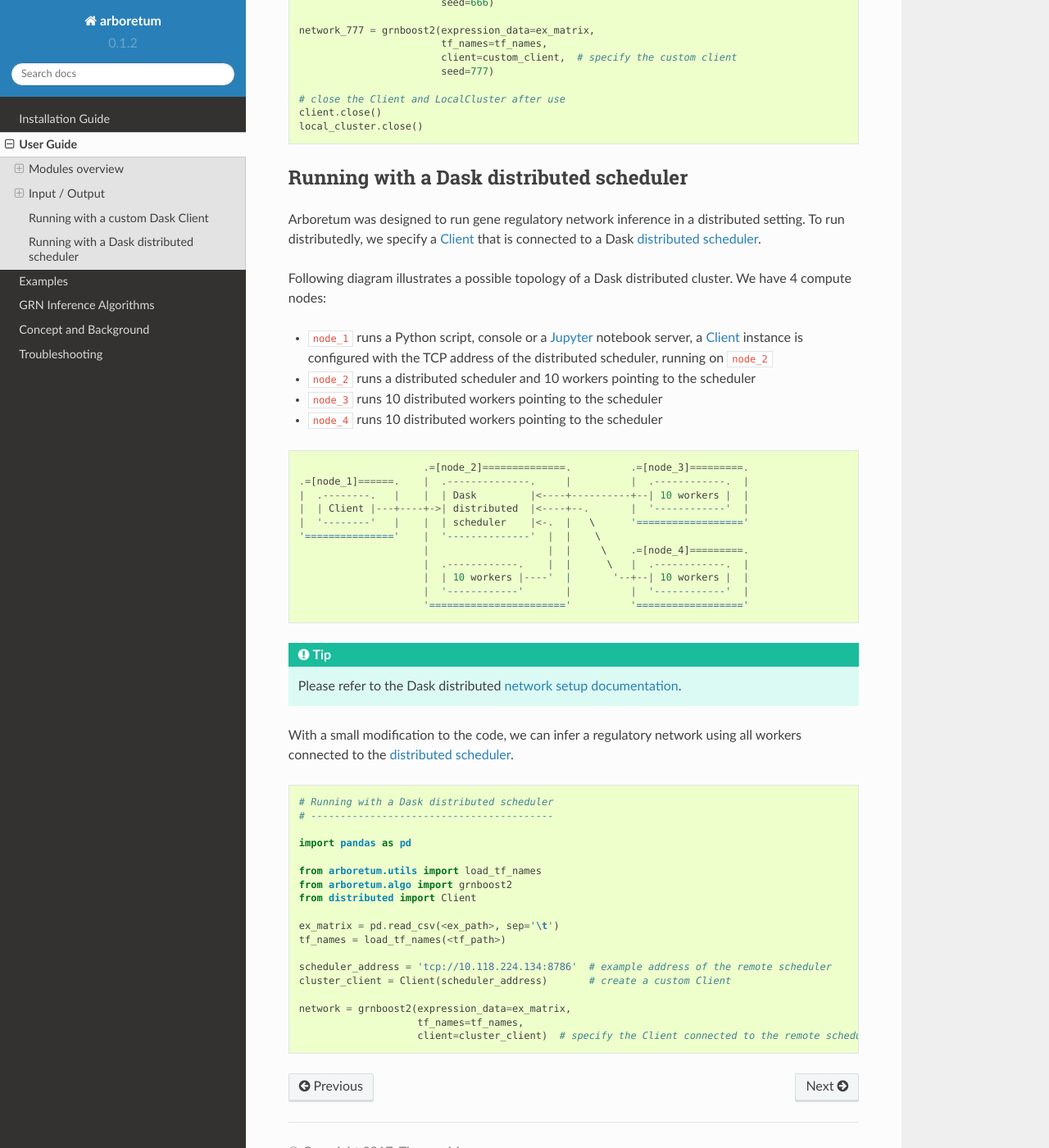
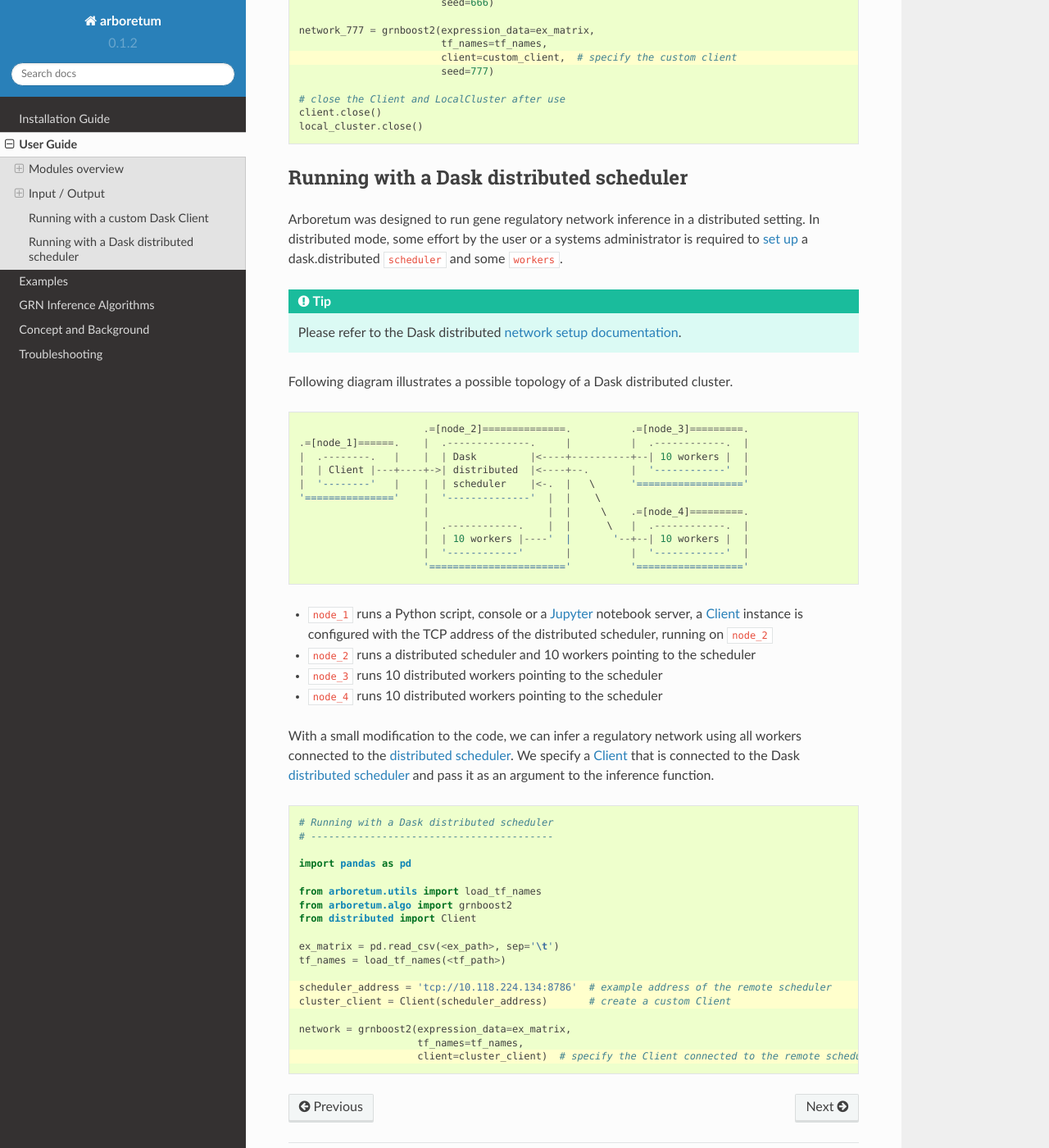
Before and after one commit to aertslab/arboreto, a Sphinx documentation site: the page built from docs/user/index.rst, in a window 1280 px wide and 1400 px high, scrolled down 3548 px. Shown: the whole window at 82% size. Built offline with Sphinx 7.4.7 and the Read the Docs theme 2.0.0, drawn with Linux system fonts in a browser that asks for light colours; part of the change alters nothing that is shown.

```diff
--- a/docs/user/index.rst
+++ b/docs/user/index.rst
@@ -136,6 +136,7 @@ In this case, the gene names must be specified explicitly.
     columns of the Numpy_ matrix. **Getting this right is the user's responsibility.**
 
 .. code-block:: python
+    :emphasize-lines: 23
 
     # Expression matrix as a Numpy ndarray
     # ------------------------------------
@@ -181,6 +182,7 @@ multiple times, with different initialization seed values. We create one Client_
 and pass it to the different inference steps.
 
 .. code-block:: python
+    :emphasize-lines: 11, 12, 13, 14, 23, 28
 
     # Running with a custom Dask Client
     # ---------------------------------
@@ -221,15 +223,14 @@ Running with a Dask distributed scheduler
 -----------------------------------------
 
 Arboretum was designed to run gene regulatory network inference in a distributed
-setting. To run distributedly, we specify a Client_ that is connected to a Dask `distributed scheduler`_.
+setting. In distributed mode, some effort by the user or a systems administrator
+is required to `set up`_ a dask.distributed ``scheduler`` and some ``workers``.
+
+.. tip::
+
+    Please refer to the Dask distributed `network setup documentation`_.
 
 Following diagram illustrates a possible topology of a Dask distributed cluster.
-We have 4 compute nodes:
-
-* ``node_1`` runs a Python script, console or a Jupyter_ notebook server, a Client_ instance is configured with the TCP address of the distributed scheduler, running on ``node_2``
-* ``node_2`` runs a distributed scheduler and 10 workers pointing to the scheduler
-* ``node_3`` runs 10 distributed workers pointing to the scheduler
-* ``node_4`` runs 10 distributed workers pointing to the scheduler
 
 .. parsed-literal::
 
@@ -245,14 +246,18 @@ We have 4 compute nodes:
                         |  '------------'       |          |  '------------'  |
                         '======================='          '=================='
 
-.. tip::
-
-    Please refer to the Dask distributed `network setup documentation`_.
+* ``node_1`` runs a Python script, console or a Jupyter_ notebook server, a Client_ instance is configured with the TCP address of the distributed scheduler, running on ``node_2``
+* ``node_2`` runs a distributed scheduler and 10 workers pointing to the scheduler
+* ``node_3`` runs 10 distributed workers pointing to the scheduler
+* ``node_4`` runs 10 distributed workers pointing to the scheduler
 
 With a small modification to the code, we can infer a regulatory network using all
-workers connected to the `distributed scheduler`_.
+workers connected to the `distributed scheduler`_. We specify a Client_ that is
+connected to the Dask `distributed scheduler`_ and pass it as an argument to the
+inference function.
 
 .. code-block:: python
+    :emphasize-lines: 13, 14, 18
 
     # Running with a Dask distributed scheduler
     # -----------------------------------------
```
